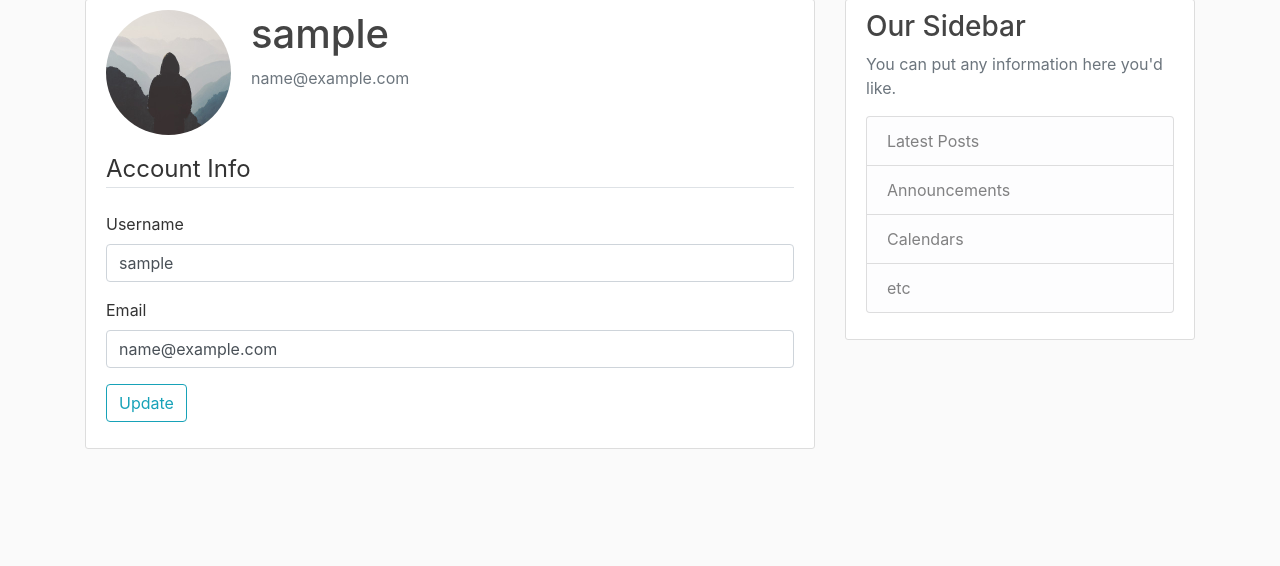
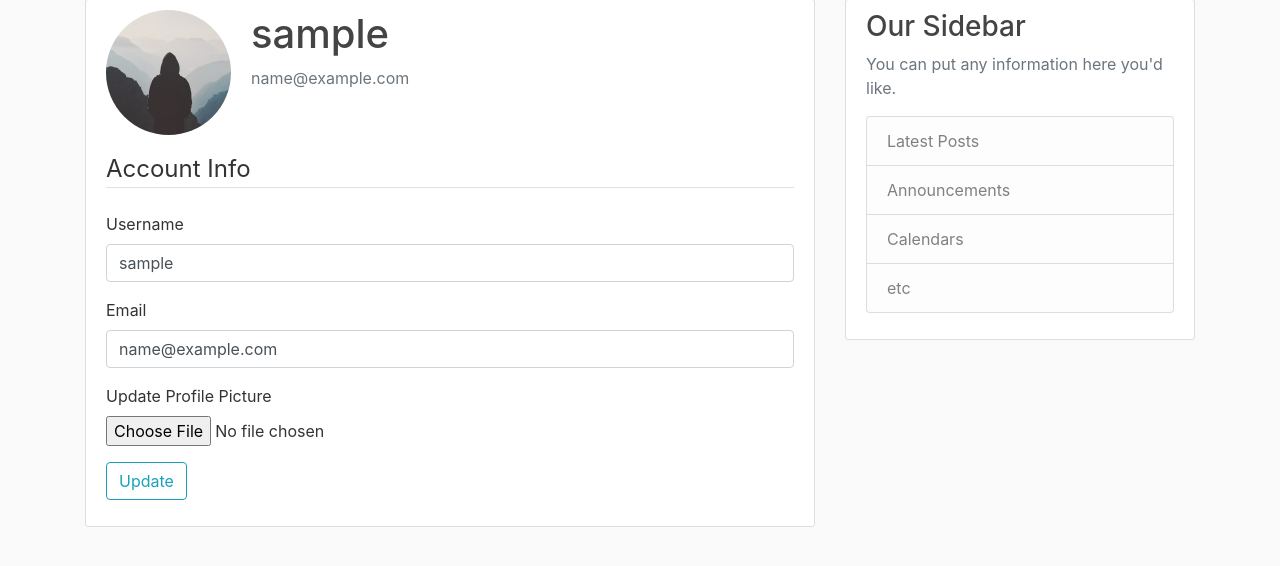
Before and after one commit to siddharthroy12/flaskblog, a Flask app: page /profile in a window 1280 px wide. Shown: the part 81-647 px from the top of the page. Run offline with Flask 2, Linux system fonts and the light colour scheme; the visitor is signed in with stand-in values (Sample User, id 1); data comes from the database, SQL or seed files in the repository; some libraries are stand-ins or nearby versions.

Commit message:
Added update profile picture functionality

```diff
--- a/flaskblog/forms.py
+++ b/flaskblog/forms.py
@@ -1,4 +1,5 @@
 from flask_wtf import FlaskForm
+from flask_wtf.file import FileField, FileAllowed
 from flask_login import current_user
 from wtforms import StringField, PasswordField, SubmitField, BooleanField
 from wtforms.validators import DataRequired, Length, Email, EqualTo, ValidationError
@@ -34,6 +35,8 @@ class UpdateProfileForm(FlaskForm):
         validators=[DataRequired(), Length(min=2, max=20)])
     email = StringField('Email',
         validators=[DataRequired(), Email()])
+    picture = FileField('Update Profile Picture',
+        validators=[FileAllowed(['jpg', 'png'])])
     submit = SubmitField('Update')
 
     def validate_username(self, username):
--- a/flaskblog/routes.py
+++ b/flaskblog/routes.py
@@ -1,3 +1,6 @@
+import secrets
+import os
+from PIL import Image
 from flask import render_template, flash, redirect, url_for, request
 from flask_login import login_user, current_user, logout_user, login_required
 from flaskblog import app, db, bcrypt
@@ -54,6 +57,16 @@ def login():
                 flash('Password did not match', 'danger')
     return render_template('login.html', form=form)
 
+def save_picture(form_picture):
+    random_hex = secrets.token_hex(8)
+    _, f_ext = os.path.splitext(form_picture.filename)
+    picture_fn = random_hex + f_ext
+    picture_path = os.path.join(app.root_path, 'static/profile_pics', picture_fn)
+    output_size = (125, 125)
+    image = Image.open(form_picture)
+    image.thumbnail(output_size)
+    image.save(picture_path)
+    return picture_fn
 
 @app.route("/profile", methods=['GET', 'POST'])
 @login_required
@@ -61,6 +74,8 @@ def profile():
     form = UpdateProfileForm()
     image_file = url_for('static', filename='profile_pics/' + current_user.image_file)
     if form.validate_on_submit():
+        if form.picture.data:
+            current_user.image_file = save_picture(form.picture.data)
         current_user.username = form.username.data
         current_user.email = form.email.data
         db.session.commit()
--- a/flaskblog/templates/profile.html
+++ b/flaskblog/templates/profile.html
@@ -8,7 +8,7 @@
             <p class="text-secondary">{{ current_user.email }}</p>
         </div>
         </div>
-        <form method="POST" action="" novalidate>
+        <form method="POST" action="" novalidate enctype="multipart/form-data">
             {{ form.hidden_tag() }}
             <fieldset class="from-group">
                 <legend class="border-bottom mb-4">Account Info</legend>
@@ -39,6 +39,15 @@
                         {{ form.email(class="form-control from-control-lg") }}
                     {% endif %}
                 </div>
+                <div class="form-group">
+                    {{ form.picture.label() }}
+                    {{ form.picture(class="form-control-file") }}
+                    {% if form.picture.errors %}
+                        {% for error in form.picture.errors %}
+                            <span class="text-danger">{{ error }}</span><br>
+                        {% endfor %}
+                    {% endif %}
+                </div>
             </fieldset>
             <div class="form-group">
                 {{ form.submit(class="btn btn-outline-info")}}
--- a/requirements.txt
+++ b/requirements.txt
@@ -12,6 +12,7 @@ idna==2.10
 itsdangerous==1.1.0
 Jinja2==2.11.2
 MarkupSafe==1.1.1
+Pillow==8.0.1
 pycparser==2.20
 six==1.15.0
 SQLAlchemy==1.3.22
```
